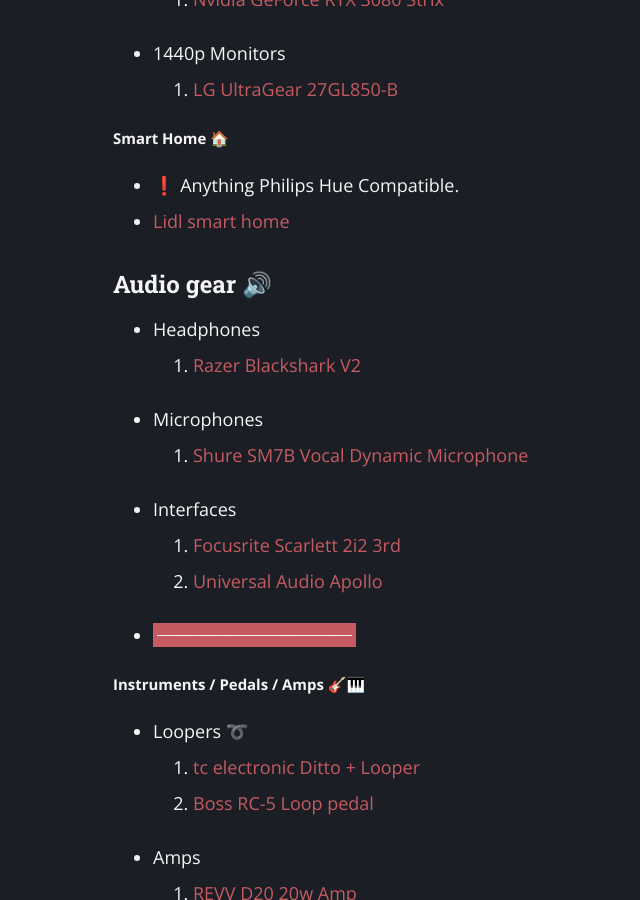
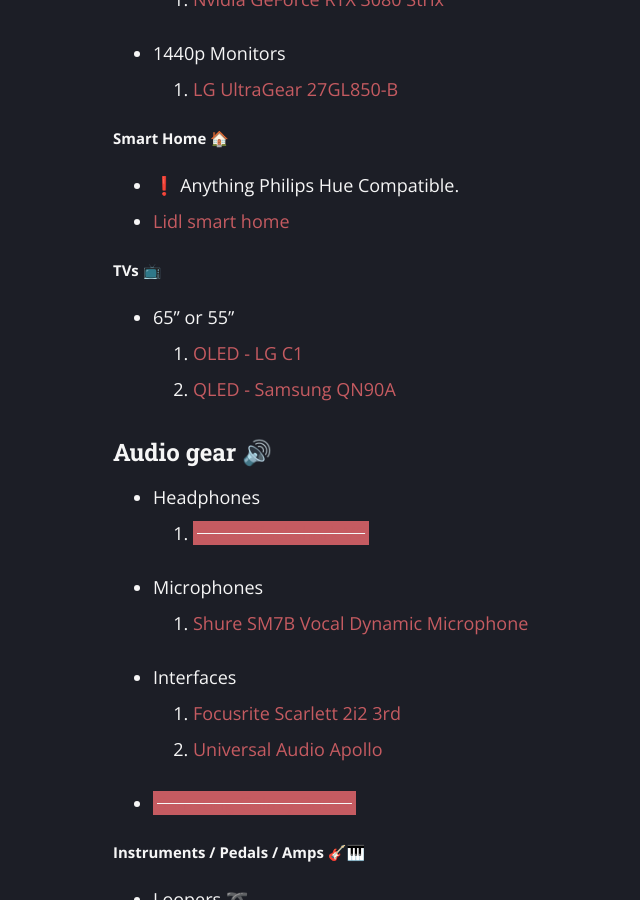
Before and after one commit to ragebflame/ragebflame.github.io, a Jekyll site: the page built from wishlist/index.md, in a window 1280 px wide and 900 px high, scrolled down 1778 px. Shown: the whole window, without its empty margins (227-867 px from the left). Built offline with Jekyll 4.4.1, drawn with Linux system fonts in a browser that asks for light colours.

Commit message:
Added TVs

```diff
--- a/wishlist/index.md
+++ b/wishlist/index.md
@@ -53,10 +53,16 @@
 - ❗ Anything Philips Hue Compatible.
 - [Lidl smart home](https://www.lidl.ie/smart-home#1945108)
 
+##### TVs 📺
+
+- 65" or 55"
+  1. [OLED - LG C1](https://www.rtings.com/tv/reviews/lg/c1-oled)
+  2. [QLED - Samsung QN90A](https://www.rtings.com/tv/reviews/samsung/qn90a-qled)
+
 ### Audio gear 🔊
 
 - Headphones
-  1. [Razer Blackshark V2](https://www.rtings.com/headphones/reviews/razer/blackshark-v2)
+  1. ~~[Razer Blackshark V2](https://www.rtings.com/headphones/reviews/razer/blackshark-v2)~~
 - Microphones
   1. [Shure SM7B Vocal Dynamic Microphone](https://www.amazon.co.uk/dp/B007A3W6B6/?coliid=I1OOF88LEJPLW2&colid=IYC1DEIBVM69&psc=1&ref_=lv_ov_lig_dp_it)
 - Interfaces
```
